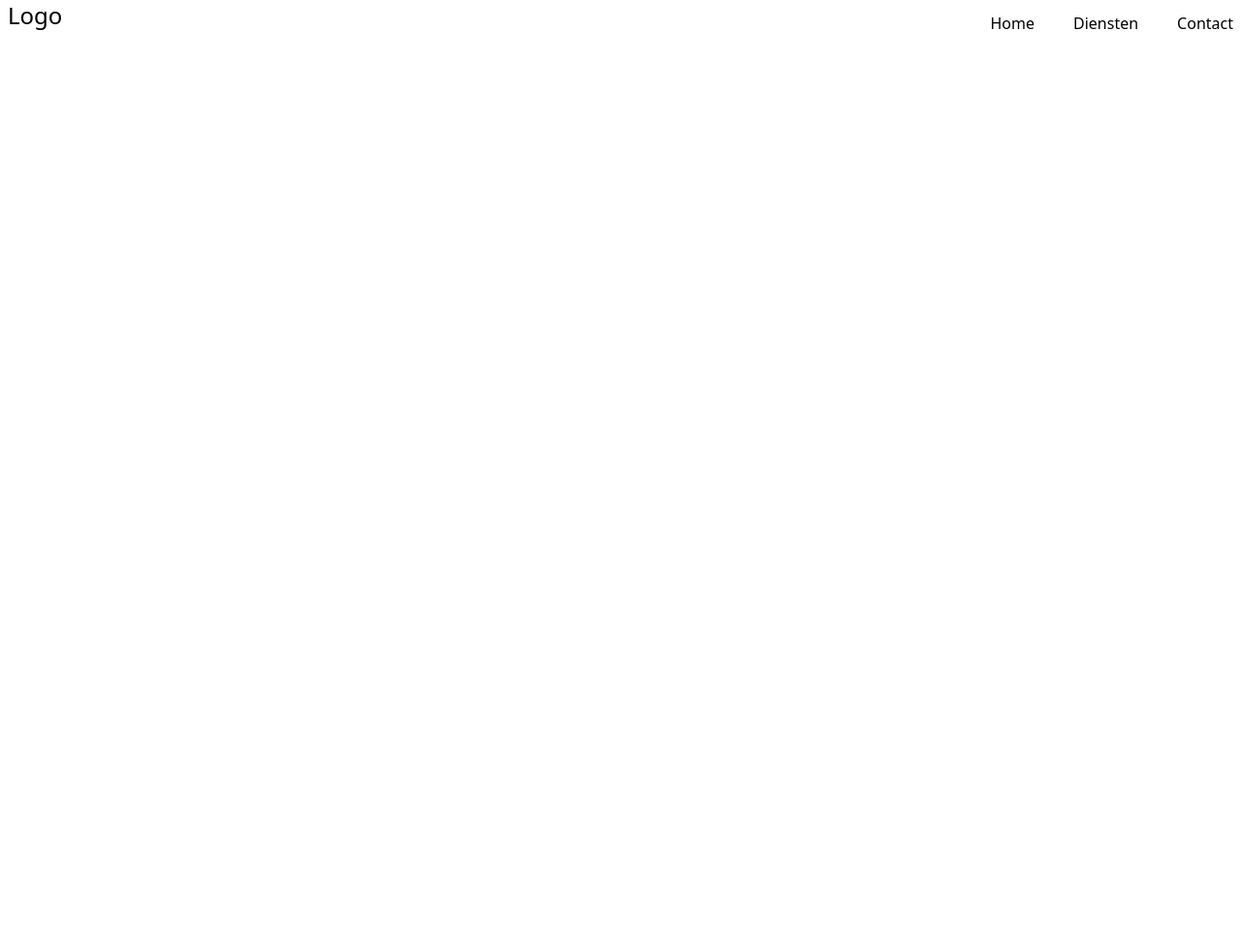
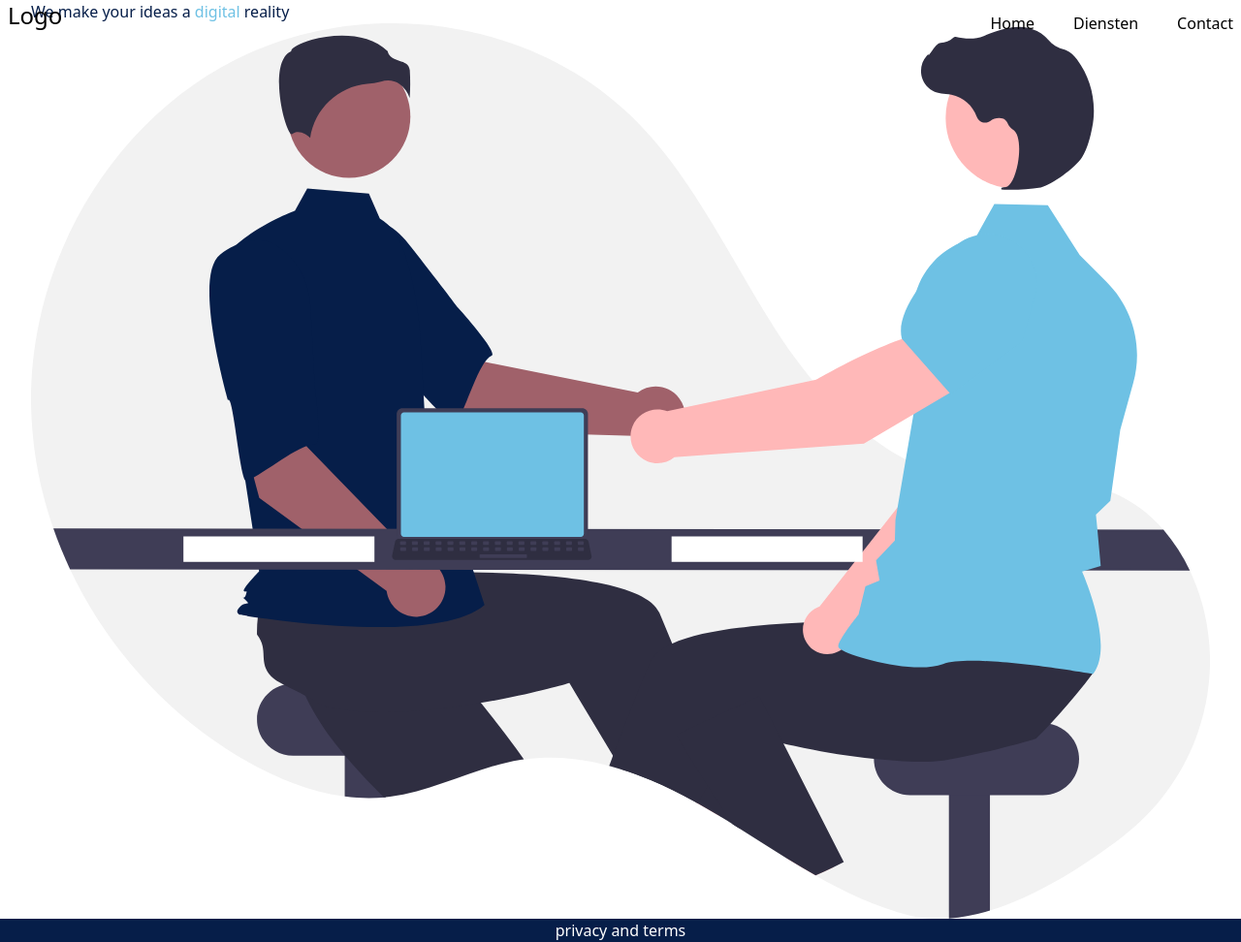
Before and after one commit to Sened03/sierracode2, a website: page src/index.html in a window 1280 px wide. Shown: the whole page at 97% size. Before the commit the page ends 800 px from the top, so only its background shows below. Drawn offline with Linux system fonts and the light colour scheme.

Commit message:
klaar voor merge 2

```diff
--- a/src/index.html
+++ b/src/index.html
@@ -60,5 +60,35 @@
         </ul>
     </header>
 
+    <main>
+        <section class="top-52 container ">
+            <div class="md:flex">
+                <h1 class="text-donkersteBlauw text-5xl  mt-28 mx-auto sm:flex-wrap md:hidden xl:text-5xl ">We make your
+                    ideas a <span class="text-lichtBlauw"> digital </span>
+                    reality</h1>
+
+                    <h1 class="text-donkersteBlauw text-5xl mt-48 mx-auto   sm:flex-wrap hidden md:block md:text-6xl  xl:text-7xl ">We make your <br>
+                        ideas a <span class="text-lichtBlauw"> digital </span> <br>
+                        reality</h1>
+
+
+                    <img class=" w-5/6 sm:w-5/6 sm:container mt-16 md:mt-56 md:w-4/6 lg:w-3/6 " src="/sierracode2/src/bijlage/img/foto_home.svg" alt="">
+            </div>
+        </section>
+        </main>
+       <footer class=" bg-donkersteBlauw  ">
+
+          <div class=" justify-between text-center">
+
+            <i class="fa-brands fa-instagram-square text-white text-3xl text-bold"></i>
+            <i class="fa-brands fa-facebook-square text-white text-3xl"></i>
+
+            <p class="text-white text-xs">
+                privacy and terms
+            </p>
+          </div>
+
+       </footer>
+
 </body>
 </html>
```
